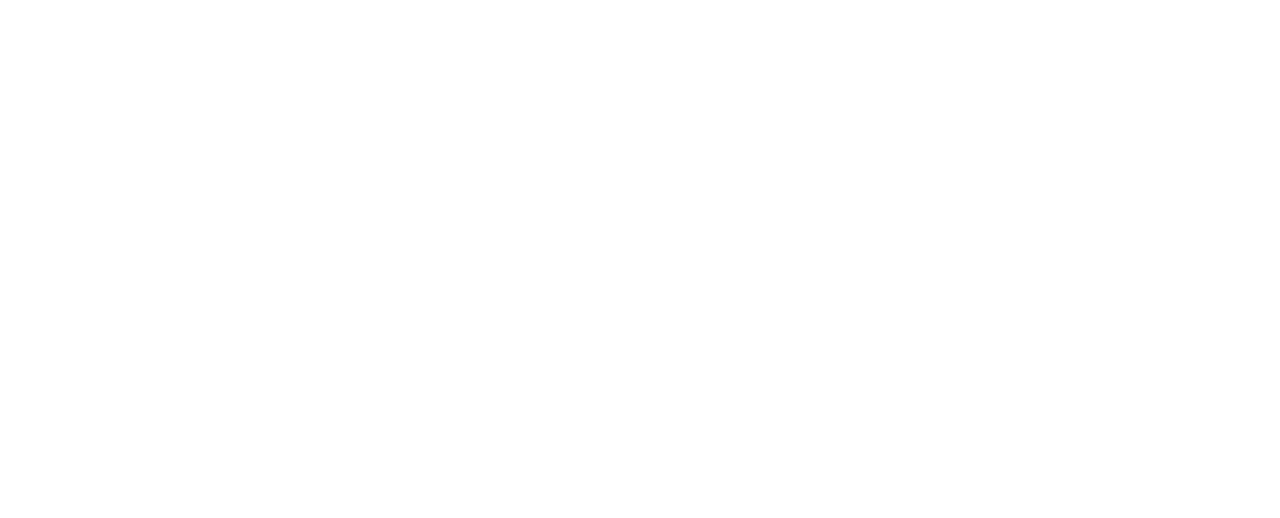
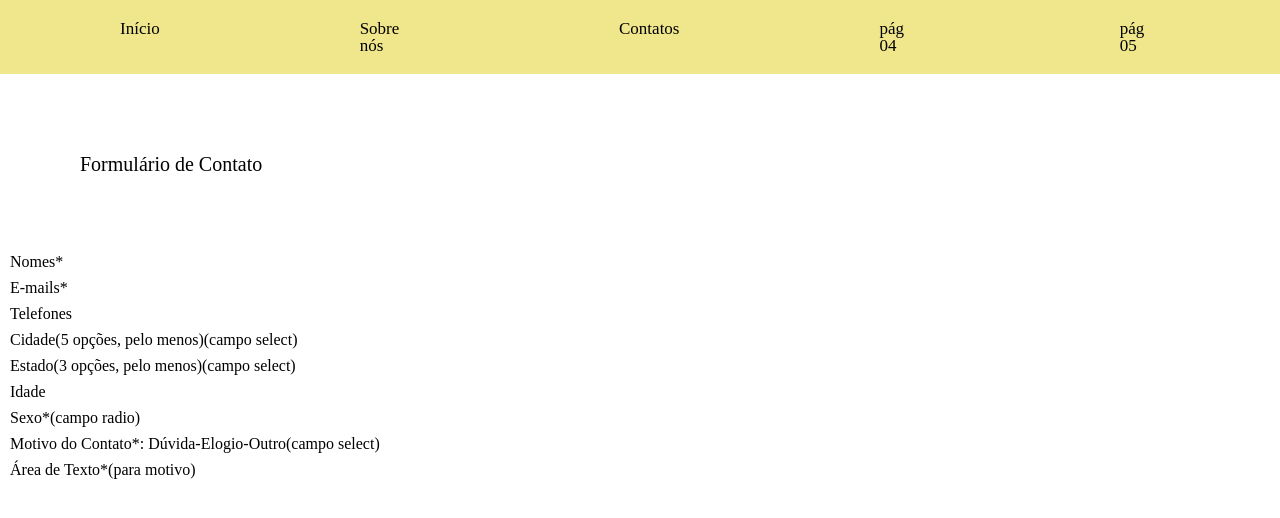
Before and after one commit to Vihgabiss/trabalho_pratico_Vitoria_e_Joao_Gabriel, a plain HTML site: page contato.html in a window 1280 px wide. Drawn offline with Linux system fonts and the light colour scheme.

Commit message:
Adicionei menu

```diff
--- /dev/null
+++ b/CSS/geral.css
@@ -0,0 +1,21 @@
+.Menu{
+    display: flex;
+    padding: 20px;
+    font-size: 17px;
+    background-color: khaki;
+}
+
+a{
+    text-decoration: none;
+    color: black;
+    margin-inline: 100px;
+}
+
+h1{
+    font-size: 20px;
+    margin:80px;
+}
+
+p{
+    margin: 10px;
+}
--- a/contato.html
+++ b/contato.html
@@ -1,12 +1,40 @@
 <!DOCTYPE html>
 <html lang="en">
+
 <head>
     <meta charset="UTF-8">
     <meta http-equiv="X-UA-Compatible" content="IE=edge">
     <meta name="viewport" content="width=device-width, initial-scale=1.0">
-    <title>Document</title>
+    <link rel="stylesheet" href="./CSS/reset.css">
+    <link rel="stylesheet" href="./CSS/geral.css">
+    <link rel="stylesheet" href="./CSS/contato.css">
+    <title>Página da Vitória e do João Gabriel</title>
 </head>
+
 <body>
+    <header>
+        <nav class="Menu">
+            <a href="./index.html">Início</a>
+            <a href="./quemsou.html">Sobre nós</a>
+            <a href="./contato.html">Contatos</a>
+            <a>pág 04</a>
+            <a>pág 05</a>
+        </nav>
+    </header>
 
+    <h1>Formulário de Contato</h1>
+
+    <form action="">
+        <p>Nomes*</p>
+        <p>E-mails*</p>
+        <p>Telefones</p>
+        <p>Cidade(5 opções, pelo menos)(campo select)</p>
+        <p>Estado(3 opções, pelo menos)(campo select)</p>
+        <p>Idade</p>
+        <p>Sexo*(campo radio)</p>
+        <p>Motivo do Contato*: Dúvida-Elogio-Outro(campo select)</p>
+        <p>Área de Texto*(para motivo)</p>
+    </form>
 </body>
+
 </html>
```
Also changed, not shown: CSS/layout_index.css (deleted, +0 -12 lines), index.html (+7 -6 lines), quemsou.html (+27 -1 lines), CSS/contato.css (added), CSS/index.css (added), CSS/quemsou.css (added).
